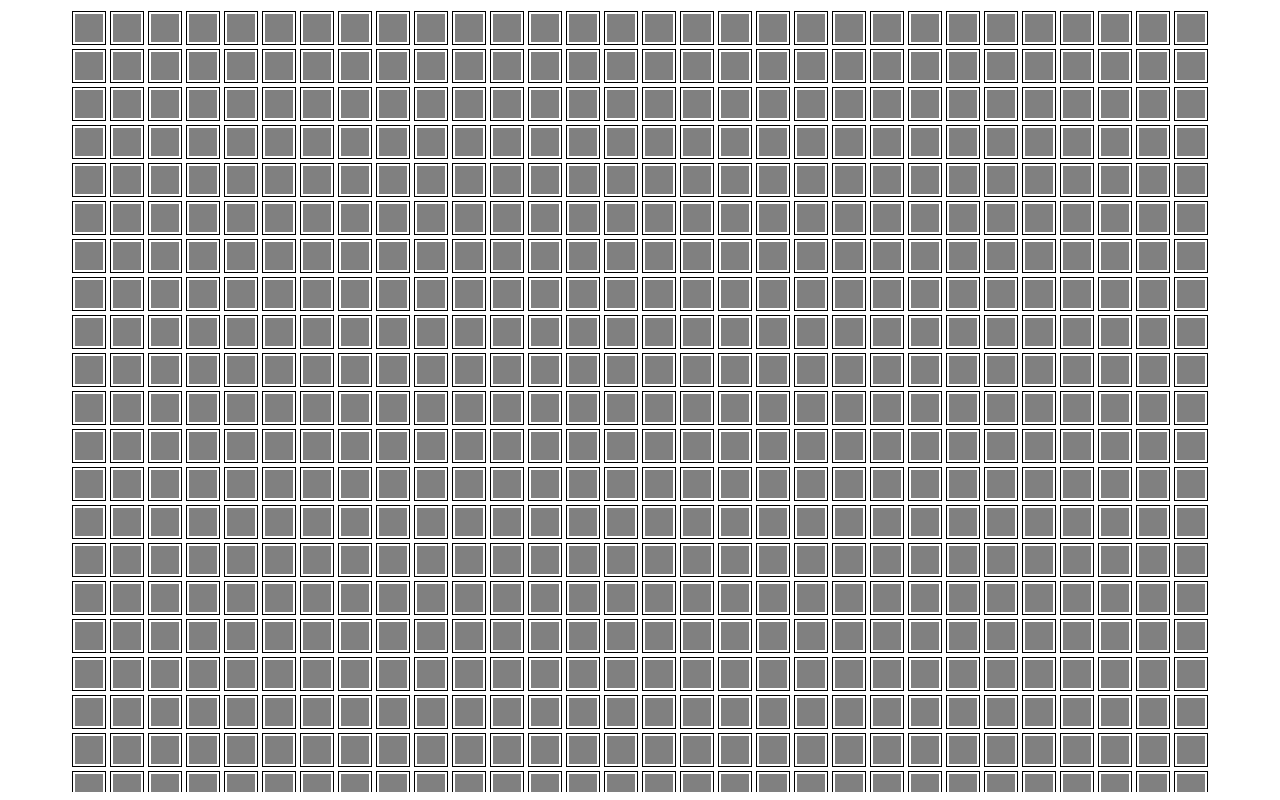
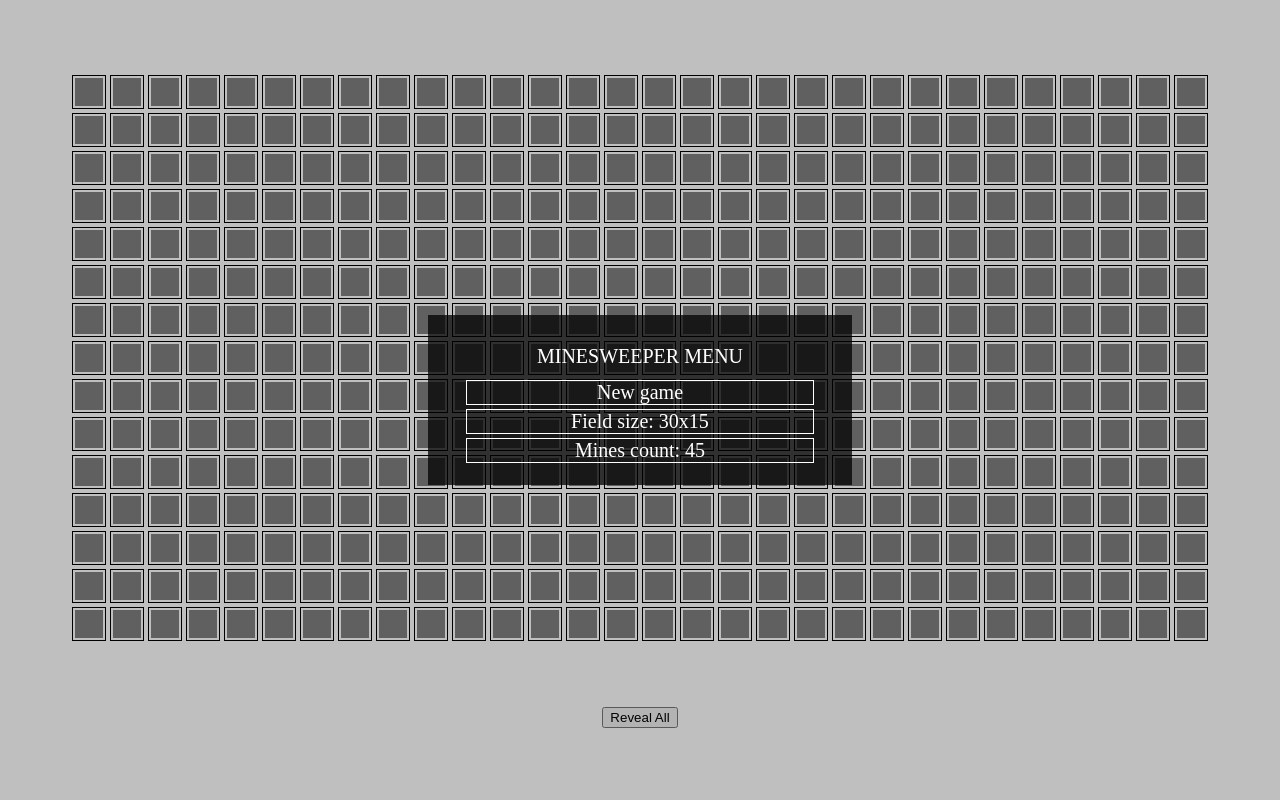
Before and after one commit to xuser86/angular-minesweeper, an Angular app: page / in a window 1280 px wide. Built offline with nearby package versions, Linux system fonts and the light colour scheme.

Commit message:
start of main menu

```diff
--- a/src/app/app.component.html
+++ b/src/app/app.component.html
@@ -1 +1,2 @@
+<app-menu></app-menu>
 <app-board></app-board>
--- a/src/app/app.module.ts
+++ b/src/app/app.module.ts
@@ -4,12 +4,14 @@ import { NgModule } from '@angular/core';
 import { AppComponent } from './app.component';
 import { BoardComponent } from './board/board.component';
 import { FieldComponent } from './board/field/field.component';
+import { MenuComponent } from './menu/menu.component';
 
 @NgModule({
   declarations: [
     AppComponent,
     BoardComponent,
-    FieldComponent
+    FieldComponent,
+    MenuComponent
   ],
   imports: [
     BrowserModule
--- a/src/app/board/board.component.ts
+++ b/src/app/board/board.component.ts
@@ -1,4 +1,4 @@
-import { Component, OnInit } from '@angular/core';
+import { Component, OnInit, Input } from '@angular/core';
 
 @Component({
   selector: 'app-board',
@@ -7,14 +7,20 @@ import { Component, OnInit } from '@angular/core';
 })
 export class BoardComponent implements OnInit {
   grid : object[][];
+  dimX : number = 30;
+  dimY : number = 15;
+  minesCount : number = 45;
 
-  constructor() {
-    this.prepareBoard(30, 60);
+  constructor() {}
+
+  ngOnInit(): void {
+    this.prepareBoard(this.dimX, this.dimY, this.minesCount);
   }
 
   neighbours(x: number, y: number) {
     const neighbours : Array<object> = [];
-    const dim = this.grid.length;
+    const dimY = this.grid.length;
+    const dimX = this.grid[0].length;
 
     if (x > 0 && y > 0) {
       neighbours.push({y: y - 1, x: x - 1, diag: true});
@@ -25,31 +31,31 @@ export class BoardComponent implements OnInit {
     if (y > 0) {
       neighbours.push({y: y - 1, x: x, diag: false});
     }
-    if (x > 0 && y < dim - 1) {
+    if (x > 0 && y < dimY - 1) {
       neighbours.push({y: y + 1, x: x - 1, diag: true});
     }
-    if (y > 0 && x < dim - 1) {
+    if (y > 0 && x < dimX - 1) {
       neighbours.push({y: y - 1, x: x + 1, diag: true});
     }
-    if (y < dim - 1) {
+    if (y < dimY - 1) {
       neighbours.push({y: y + 1, x: x, diag: false});
     }
-    if (x < dim - 1) {
+    if (x < dimX - 1) {
       neighbours.push({y: y, x: x + 1, diag: false});
     }
-    if (y < dim - 1 && x < dim - 1) {
+    if (y < dimY - 1 && x < dimX - 1) {
       neighbours.push({y: y + 1, x: x + 1, diag: true});
     }
 
     return neighbours;
   }
 
-  prepareBoard(dim : number, minesCount : number) {
+  prepareBoard(dimX : number, dimY : number, minesCount : number) {
     this.grid = [];
 
-    for (let y = 0; y < dim; y++) {
+    for (let y = 0; y < dimY; y++) {
       this.grid[y] = [];
-      for (let x = 0; x < dim; x++) {
+      for (let x = 0; x < dimX; x++) {
         this.grid[y][x] = {
           state: 'unrevealed',
           value: 0,
@@ -59,8 +65,8 @@ export class BoardComponent implements OnInit {
     }
 
     for (let i = 0; i < minesCount + 1; i++) {
-      let x = Math.floor(Math.random() * dim);
-      let y = Math.floor(Math.random() * dim);
+      let x = Math.floor(Math.random() * dimX);
+      let y = Math.floor(Math.random() * dimY);
 
       if (!this.grid[y][x]['mine']) {
         this.grid[y][x]['mine'] = true;
@@ -101,7 +107,7 @@ export class BoardComponent implements OnInit {
           this.unreveal(t['x'], t['y']);
 
           for (let nb of neighbours) {
-            if (this.isUnrevealed(nb['x'], nb['y']) && stack.find(coord => coord['x'] === nb['x'] && coord['y'] === nb['y']) === undefined) {
+            if (this.isUnrevealed(nb['x'], nb['y']) && stack.every(crd => !(crd['x'] === nb['x'] && crd['y'] === nb['y']))) {
               stack.push(nb);
             }
           }
@@ -133,9 +139,6 @@ export class BoardComponent implements OnInit {
     return this.grid[y][x]['state'];
   }
 
-  ngOnInit(): void {
-  }
-
   onFieldClick($event) {
     this.unrevealChain($event['x'], $event['y']);
   }
--- /dev/null
+++ b/src/app/menu/menu.component.css
@@ -0,0 +1,45 @@
+:host {
+    position: fixed;
+    top: 0;
+    left: 0;
+    z-index: 1;
+    width: 100vw;
+    height: 100vh;
+    background: rgba(0,0,0,0.25);
+    display: flex;
+    flex-direction: row;
+    align-items: center;
+    justify-content: space-evenly;
+}
+
+.menu-container {
+    /*height: 30vh;*/
+    width: 30vw;
+    padding: 20px;
+    background: rgba(0,0,0,0.75);
+
+    display: flex;
+    flex-direction: column;
+    align-items: center;
+    justify-content: space-evenly;
+
+    color: white;
+    font-size: 20px;
+}
+
+.menu-option {
+    border: 1px solid white;
+    width: 90%;
+    text-align: center;
+    margin: 2px;
+
+    cursor: pointer;
+}
+
+.menu-title {
+    margin: 10px;
+}
+
+.menu-option:hover {
+    background: black;
+}
--- /dev/null
+++ b/src/app/menu/menu.component.html
@@ -0,0 +1,6 @@
+<div class="menu-container">
+    <div class="menu-title">MINESWEEPER MENU</div>
+    <div class="menu-option">New game</div>
+    <div class="menu-option">Field size: 30x15</div>
+    <div class="menu-option">Mines count: 45</div>
+</div>
--- /dev/null
+++ b/src/app/menu/menu.component.ts
@@ -0,0 +1,15 @@
+import { Component, OnInit } from '@angular/core';
+
+@Component({
+  selector: 'app-menu',
+  templateUrl: './menu.component.html',
+  styleUrls: ['./menu.component.css']
+})
+export class MenuComponent implements OnInit {
+
+  constructor() { }
+
+  ngOnInit(): void {
+  }
+
+}
```
